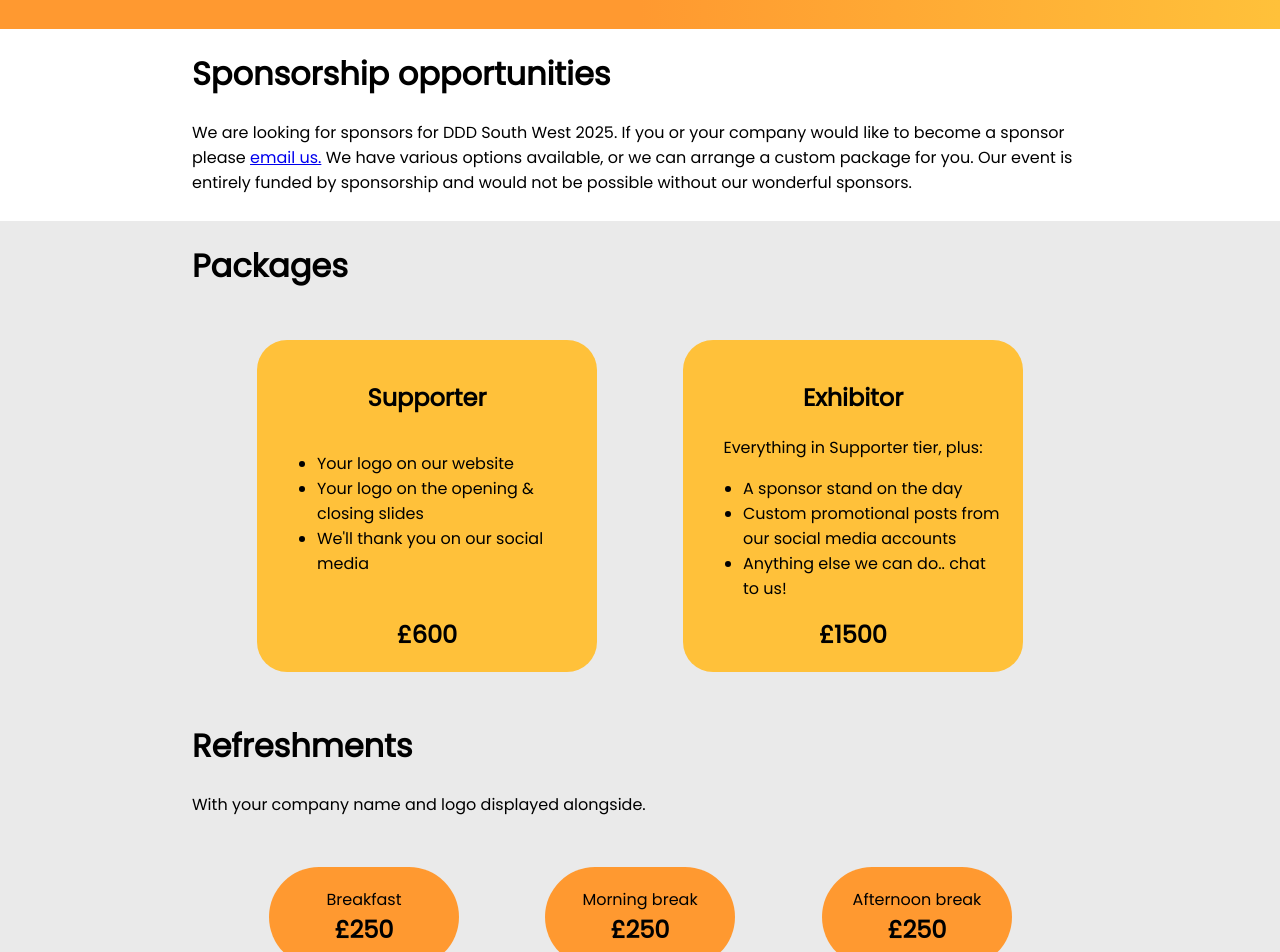
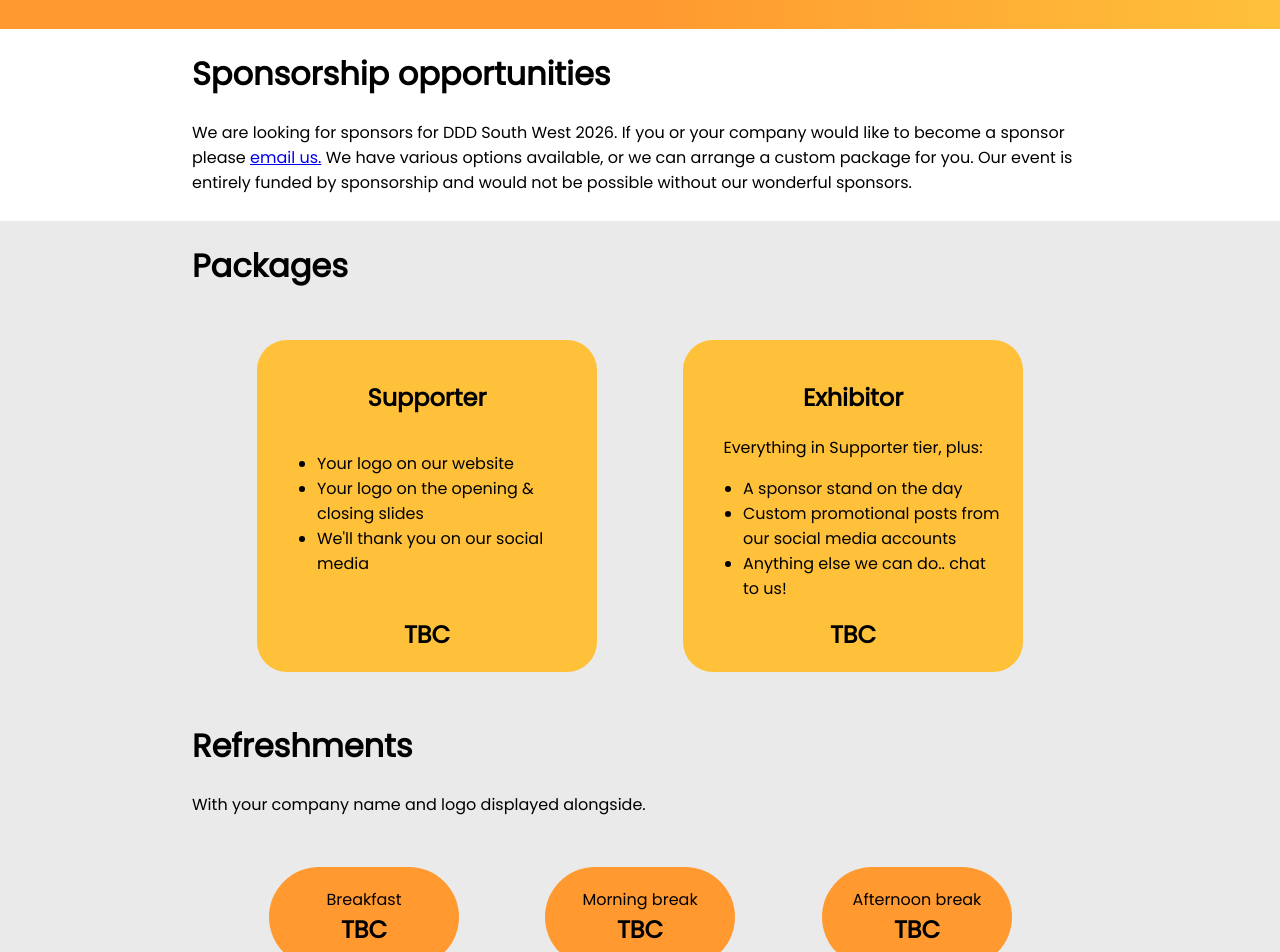
Before and after one commit to dddsw/dddsw-web, a SvelteKit app: page /sponsorship in a window 1280 px wide. Shown: the part 160-1112 px from the top of the page. Built offline with nearby package versions, Linux system fonts and the light colour scheme.

Commit message:
Make sponsorship packages TBC just in case people come here directly

```diff
--- a/src/routes/sponsorship/+page.svelte
+++ b/src/routes/sponsorship/+page.svelte
@@ -3,15 +3,15 @@
 	import { pageTitle } from '../../stores.js';
 
 	let refreshmentPackages = [
-		{ title: 'Breakfast', price: '£250', claimed: false },
-		{ title: 'Morning break', price: '£250', claimed: false },
-		{ title: 'Afternoon break', price: '£250', claimed: false }
+		{ title: 'Breakfast', price: 'TBC', claimed: false },
+		{ title: 'Morning break', price: 'TBC', claimed: false },
+		{ title: 'Afternoon break', price: 'TBC', claimed: false }
 	];
 
 	let extraOptions = [
 		{
 			title: 'T-shirts',
-			price: '£500',
+			price: 'TBC',
 			claimed: false,
 			description: `We'll print your company name/logo on our t-shirts, worn by the staff and speakers.`
 		}
@@ -26,7 +26,7 @@
 	<div class="section">
 		<h1>Sponsorship opportunities</h1>
 		<p>
-			We are looking for sponsors for DDD South West 2025. If you or your company would like to
+			We are looking for sponsors for DDD South West 2026. If you or your company would like to
 			become a sponsor please <a href="mailto:sponsorship@dddsouthwest.com">email us.</a>
 			We have various options available, or we can arrange a custom package for you. Our event is entirely
 			funded by sponsorship and would not be possible without our wonderful sponsors.
@@ -44,7 +44,7 @@
 					<li>Your logo on the opening & closing slides</li>
 					<li>We'll thank you on our social media</li>
 				</ul>
-				<span class="price">£600</span>
+				<span class="price">TBC</span>
 			</div>
 			<div class="primary-bg option boop-effect">
 				<h2>Exhibitor</h2>
@@ -54,7 +54,7 @@
 					<li>Custom promotional posts from our social media accounts</li>
 					<li>Anything else we can do.. chat to us!</li>
 				</ul>
-				<span class="price">£1500</span>
+				<span class="price">TBC</span>
 			</div>
 		</div>
 
```
